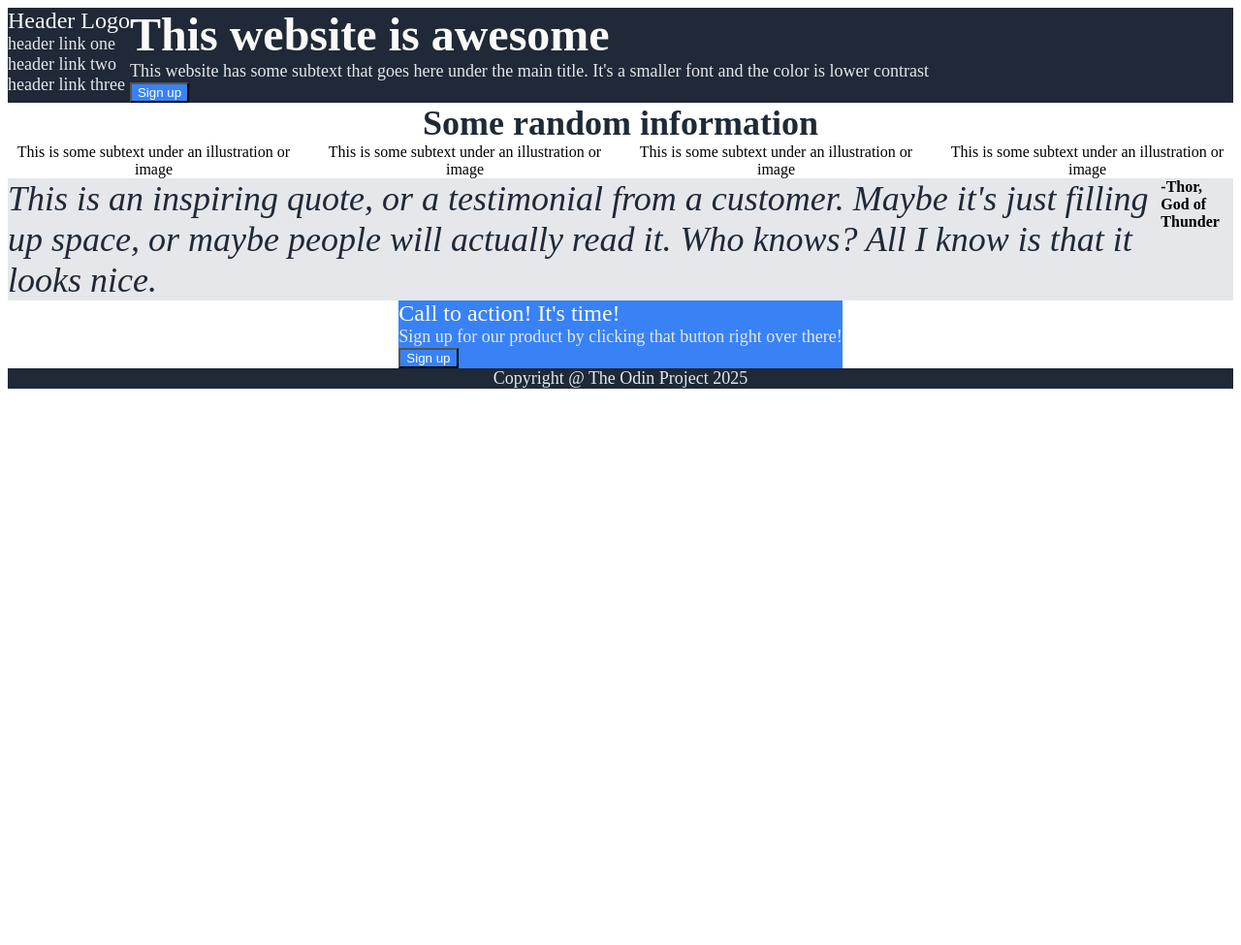
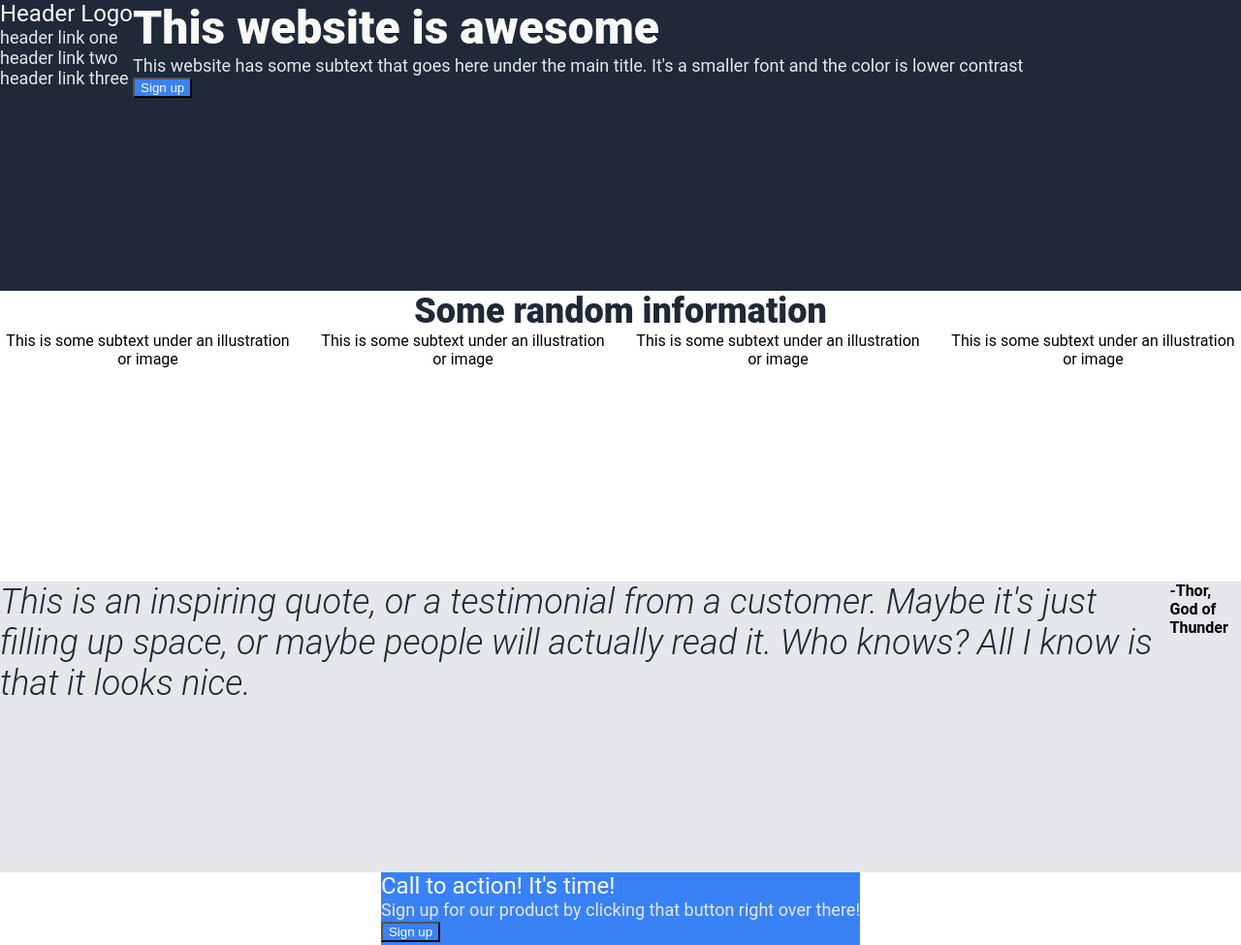
Before and after one commit to VanemWolf/Project, a plain HTML site: page index.html in a window 1280 px wide. Shown: the top 975 px of the page at 97% size. Before the commit the page ends 800 px from the top, so only its background shows below. Drawn offline with Linux system fonts and the light colour scheme.

Commit message:
changed sizes added height to the different sections

```diff
--- a/style.css
+++ b/style.css
@@ -1,13 +1,16 @@
-.body {
+body {
     display: flex;
     flex-direction: column;
     font-family: Roboto, sans-serif;
     margin: 0;
+    padding: 0;
 }
 
 .first {
     background-color: #1f2937;
     display: flex;
+    height: 300px;
+    width: auto;
 }
 
 .starter {
@@ -44,6 +47,7 @@ ul {
  .second {
     text-align: center;
     display: block;
+    height: 300px;
  }
 
  .title {
@@ -61,6 +65,7 @@ ul {
 .third {
     display: flex;
     background-color: #E5E7EB;
+    height: 300px;
 }
 
 .third .text{
@@ -77,6 +82,7 @@ ul {
 .forth {
     display: flex;
     justify-content: center;
+    height: 300px;
 }
 
 .box {
@@ -87,4 +93,7 @@ ul {
     display: flex;
     background-color: #1F2937;
     justify-content: center;
+    height: 60px;
+    width: auto;
+    align-items: center;
 }
```
